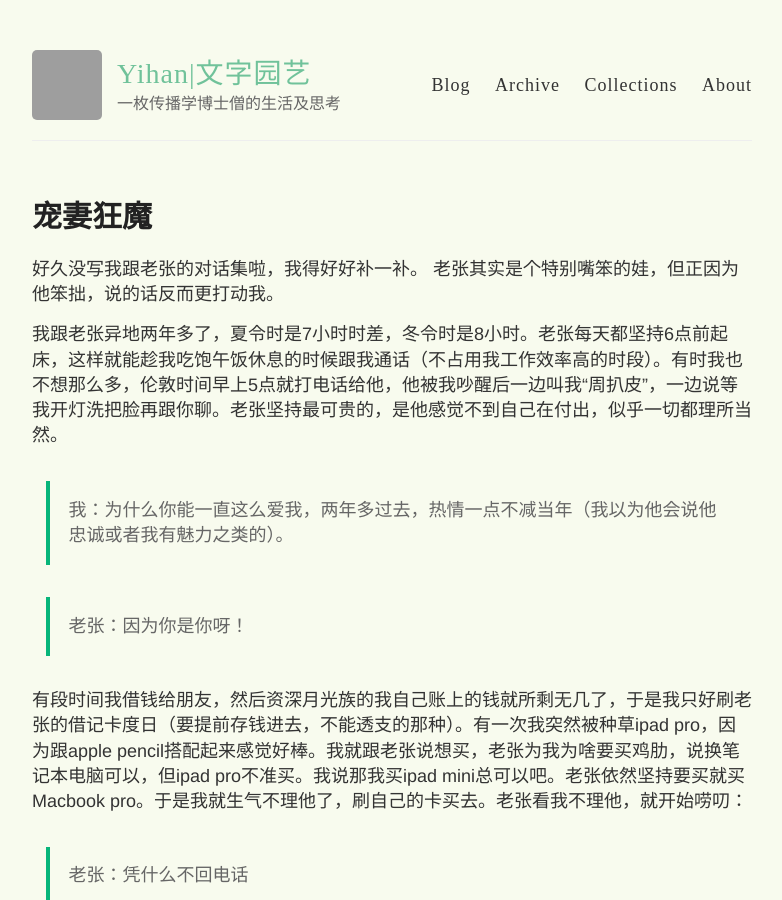
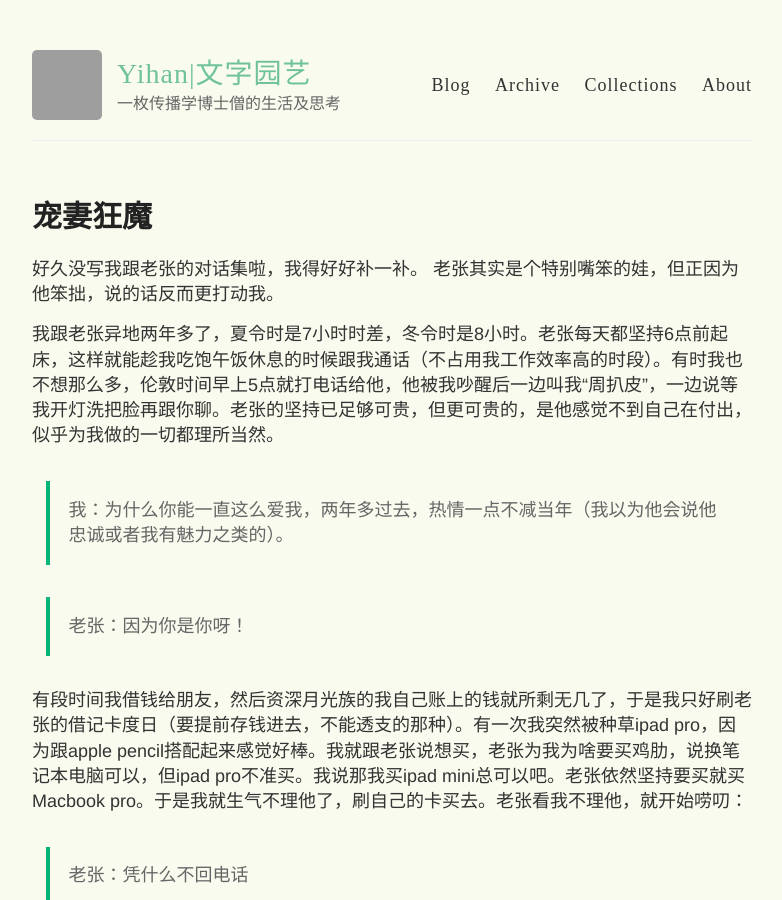
Before and after one commit to yihanxu/yihanxu.github.io, a Jekyll site: the page built from _posts/2019-6-16-spoil-wife.md, in a window 1280 px wide and 900 px high. Shown: the whole window, without its empty margins (248-1030 px from the left). Built offline with Jekyll 4.4.1, drawn with Linux system fonts in a browser that asks for light colours; comment, search, counter and statistics services are not loaded; grey boxes are pictures that could not be loaded.

Commit message:
revise wording

```diff
--- a/_posts/2019-6-16-spoil-wife.md
+++ b/_posts/2019-6-16-spoil-wife.md
@@ -9,7 +9,7 @@ category: 秀恩爱
 好久没写我跟老张的对话集啦，我得好好补一补。
 老张其实是个特别嘴笨的娃，但正因为他笨拙，说的话反而更打动我。
 
-我跟老张异地两年多了，夏令时是7小时时差，冬令时是8小时。老张每天都坚持6点前起床，这样就能趁我吃饱午饭休息的时候跟我通话（不占用我工作效率高的时段）。有时我也不想那么多，伦敦时间早上5点就打电话给他，他被我吵醒后一边叫我“周扒皮”，一边说等我开灯洗把脸再跟你聊。老张坚持最可贵的，是他感觉不到自己在付出，似乎一切都理所当然。
+我跟老张异地两年多了，夏令时是7小时时差，冬令时是8小时。老张每天都坚持6点前起床，这样就能趁我吃饱午饭休息的时候跟我通话（不占用我工作效率高的时段）。有时我也不想那么多，伦敦时间早上5点就打电话给他，他被我吵醒后一边叫我“周扒皮”，一边说等我开灯洗把脸再跟你聊。老张的坚持已足够可贵，但更可贵的，是他感觉不到自己在付出，似乎为我做的一切都理所当然。
 
 > 我：为什么你能一直这么爱我，两年多过去，热情一点不减当年（我以为他会说他忠诚或者我有魅力之类的）。
 
```
